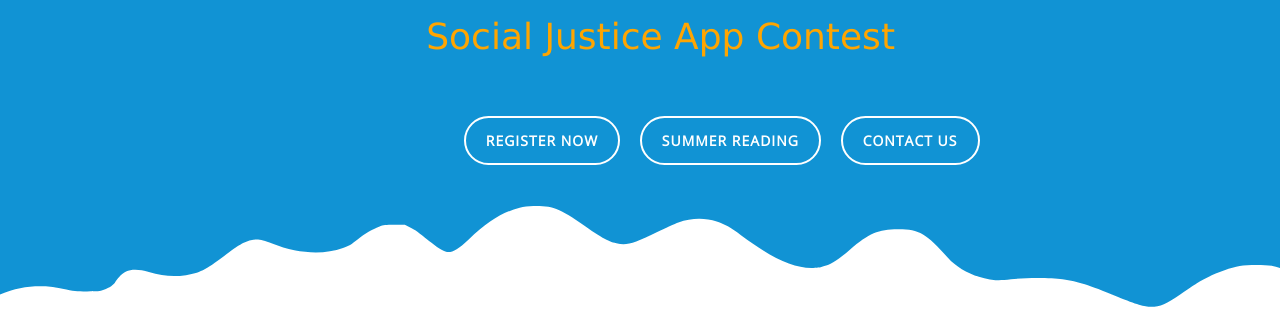
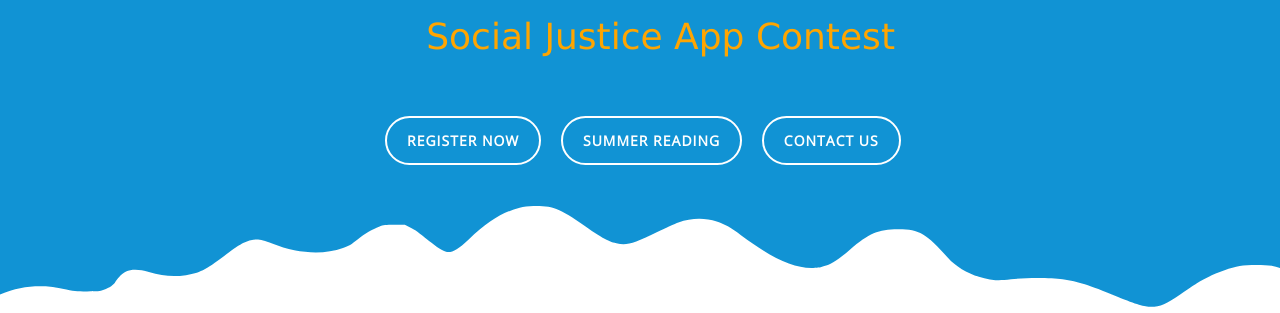
Before and after one commit to asharma381/appcontest, a plain HTML site: page index.html in a window 1280 px wide. Shown: the part 487-800 px from the top of the page. Drawn offline with nearby package versions, Linux system fonts and the light colour scheme.

Commit message:
Update index.html

```diff
--- a/index.html
+++ b/index.html
@@ -128,7 +128,7 @@
                             <h2><center>Cupertino Teen App Design Contest 2018</center></h2>-->
                           </div>
 
-                          <div class="col-lg-offset-5">
+                          <div class="col-lg-offset-4">
                             <div class="home-button">
                                 <a href="https://tinyurl.com/cuteenappcontest">Register Now</a>
                                 <a href="https://sccl.beanstack.org/reader365">Summer Reading</a>
```
